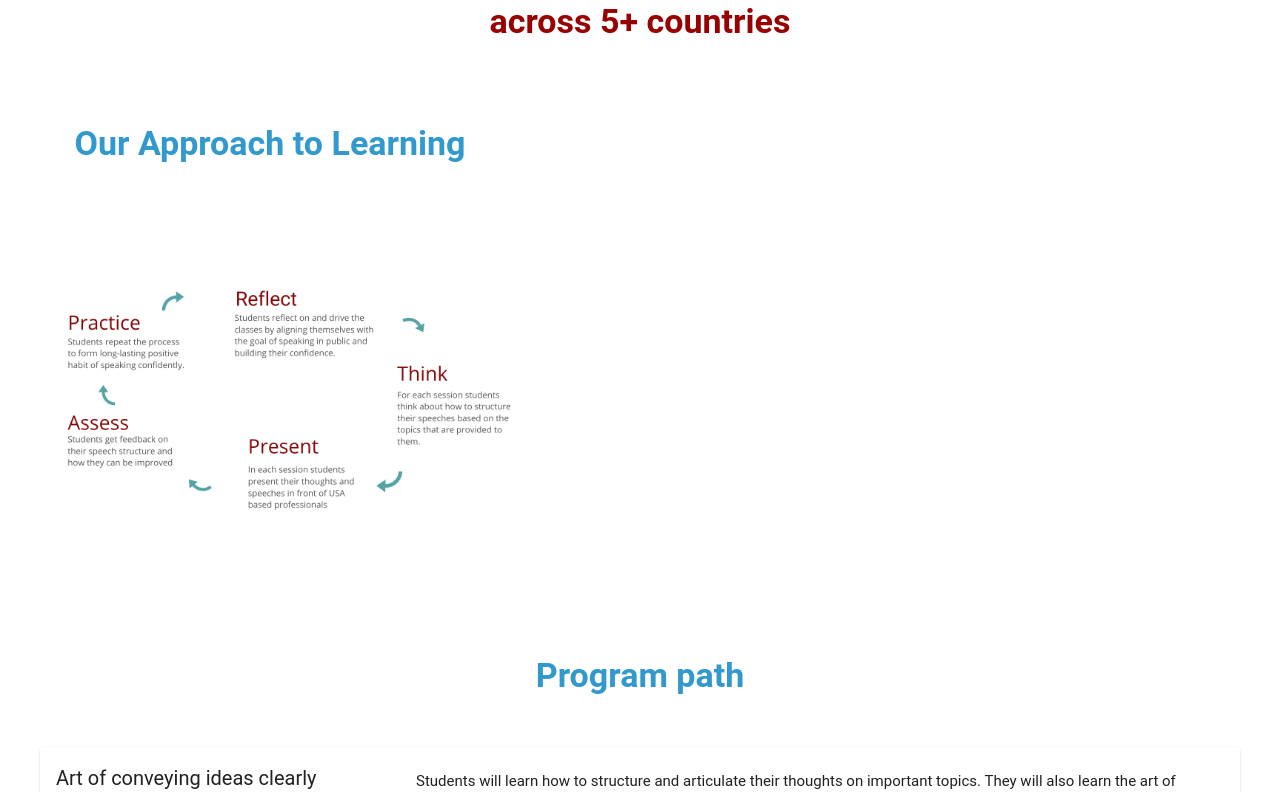
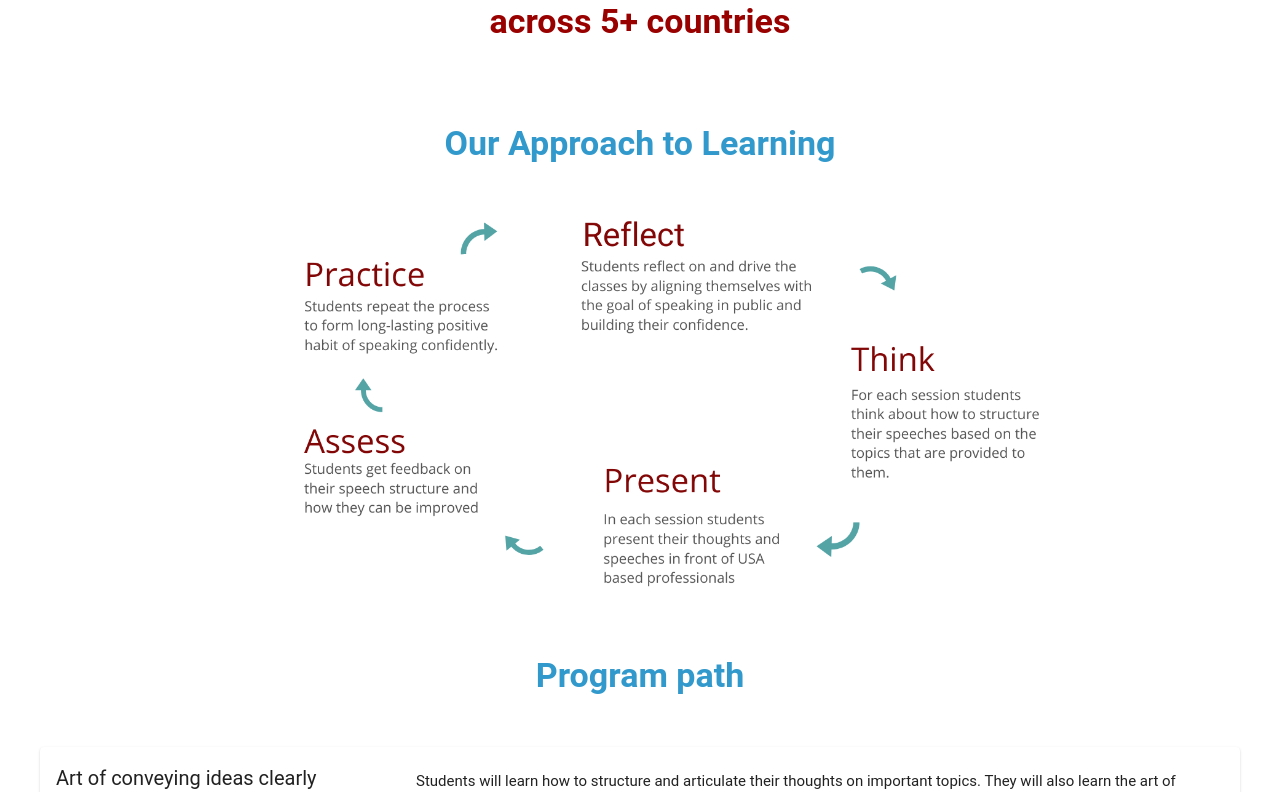
Before and after one commit to khyatith/lifekiabc, a React (Create React App) app: page / in a window 1280 px wide. Shown: the part 515-1307 px from the top of the page. Built offline with nearby package versions, Linux system fonts and the light colour scheme; what webfontloader would draw is missing.

Commit message:
Update fixes

```diff
--- a/src/Components/PSCB.js
+++ b/src/Components/PSCB.js
@@ -81,8 +81,7 @@ export const PSCB = (props) => {
     },
     approachImg: {
       height: isDesktop ? '400px' : '100%',
-      width: isDesktop && '500px',
-      minWidth: !isDesktop && '100%',
+      minWidth: !isDesktop ? '100%' : '500px',
       objectFit: isDesktop ? 'contain' : 'cover'
     },
     programCardHeader:{
@@ -109,7 +108,7 @@ export const PSCB = (props) => {
 
   return (
     <div className={classes.container}>
-      <div>
+      <div style={{width: '100%'}}>
         <VisibilitySensor onChange={changeVisibilityHandler} partialVisibility={true}>
           <>
             <div style={{width: '100%', textAlign: 'center', marginTop: '30px'}}>
--- a/src/Components/shared/Header.js
+++ b/src/Components/shared/Header.js
@@ -125,9 +125,9 @@ export const Header = (props) => {
         open={open}
         onClose={handleClose}
       >
-        <MenuItem onClick={handleContactUsClose} classes={{ root: classes.listItemClass }}>Apple now</MenuItem>
+        <MenuItem onClick={handleContactUsClose} classes={{ root: classes.listItemClass }}>Apply now</MenuItem>
         <MenuItem onClick={handleAboutUsClose} classes={{ root: classes.listItemClass }}>About us</MenuItem>
-        <MenuItem onClick={handleOurCoursesClose} classes={{ root: classes.listItemClass }}>Our courses</MenuItem>
+        <MenuItem onClick={handleOurCoursesClose} classes={{ root: classes.listItemClass }}>Program path</MenuItem>
         <MenuItem onClick={handleHomeClose} classes={{ root: classes.listItemClass }}>Home</MenuItem>
       </Menu>
     );
```
